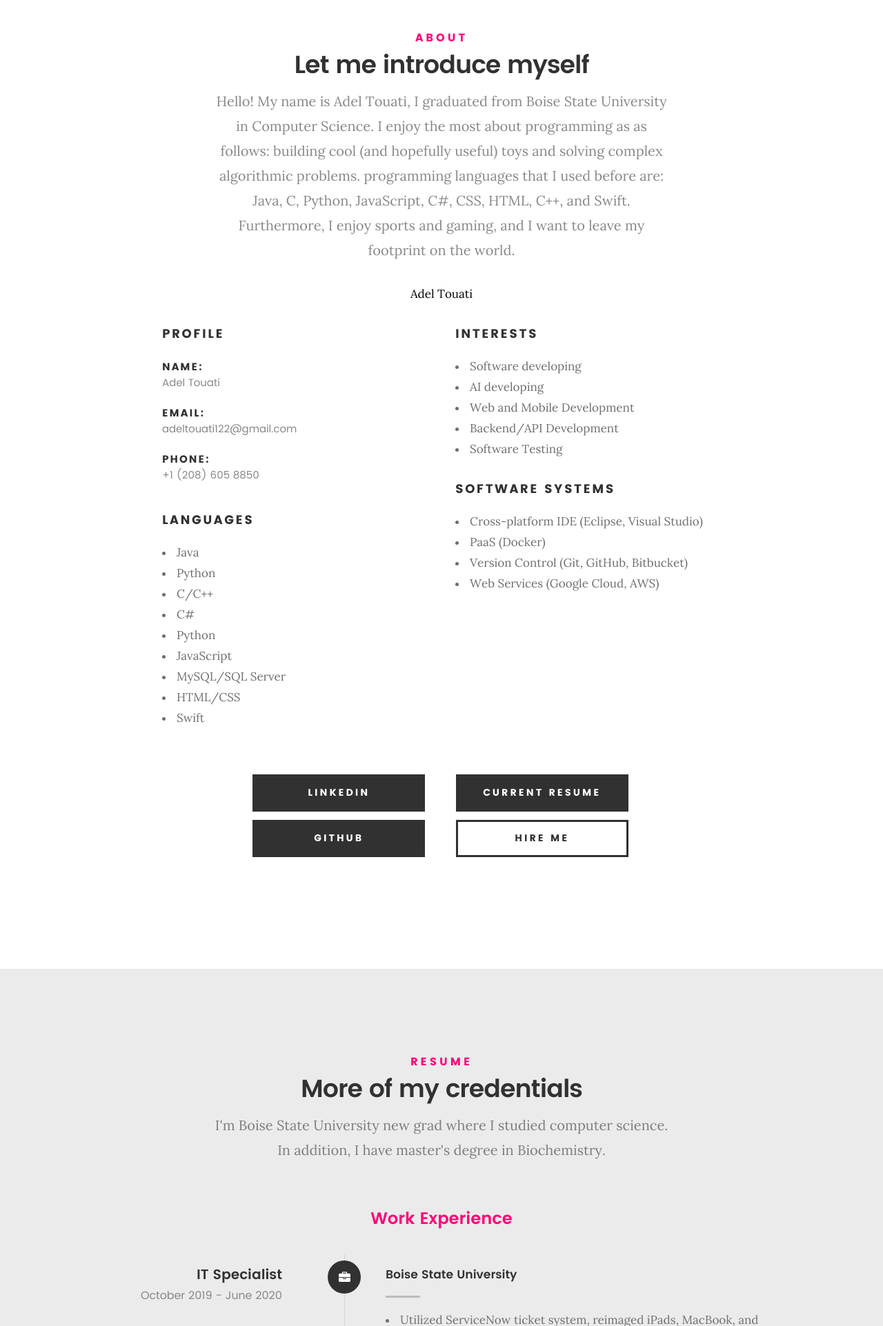
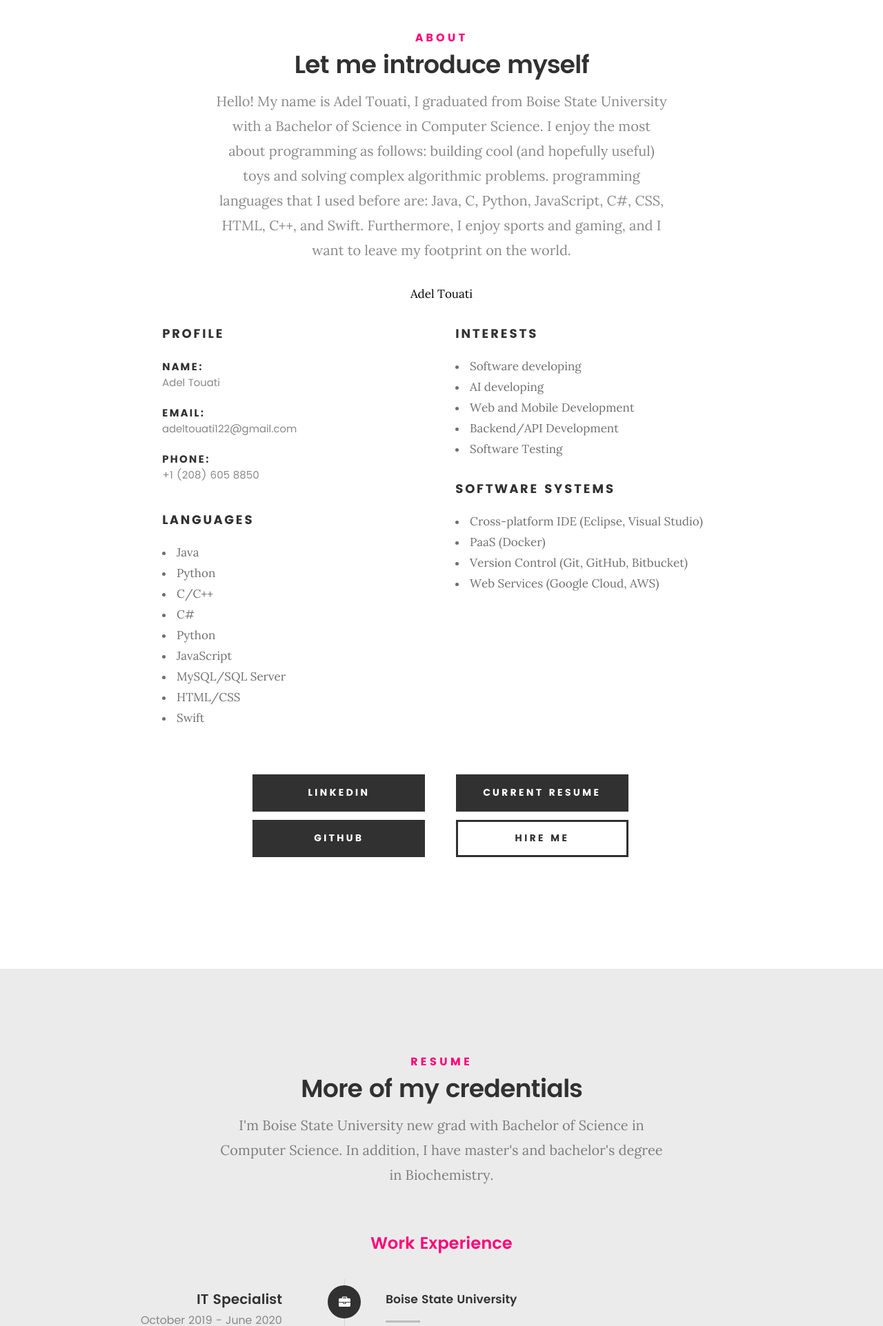
Before and after one commit to adelTouati1/Adeltouati, a plain HTML site: page index.html in a window 1280 px wide. Shown: the part 880-2803 px from the top of the page at 69% size. Drawn offline with Linux system fonts and the light colour scheme; files whose address does not match are found by name.

Commit message:
Update index.html

```diff
--- a/index.html
+++ b/index.html
@@ -111,7 +111,7 @@
                 <h5>About</h5>
                 <h1>Let me introduce myself</h1>
 
-                <p class="lead">Hello! My name is Adel Touati, I graduated from Boise State University in Computer Science. I enjoy the most about programming as as follows: building cool (and hopefully useful) toys and solving complex algorithmic problems. programming
+                <p class="lead">Hello! My name is Adel Touati, I graduated from Boise State University with a Bachelor of Science in Computer Science. I enjoy the most about programming as follows: building cool (and hopefully useful) toys and solving complex algorithmic problems. programming
                     languages that I used before are: Java, C, Python, JavaScript, C#, CSS, HTML, C++, and Swift. Furthermore, I enjoy sports and gaming, and I want to leave my footprint on the world.</p>
             </div>
 
@@ -205,7 +205,7 @@
                 <h5>Resume</h5>
                 <h1>More of my credentials</h1>
 
-                <p class="lead">I'm Boise State University new grad where I studied computer science. In addition, I have master's degree in Biochemistry.
+                <p class="lead">I'm Boise State University new grad with Bachelor of Science in Computer Science. In addition, I have master's and bachelor's degree in Biochemistry.
                 </p>
 
             </div>
```
